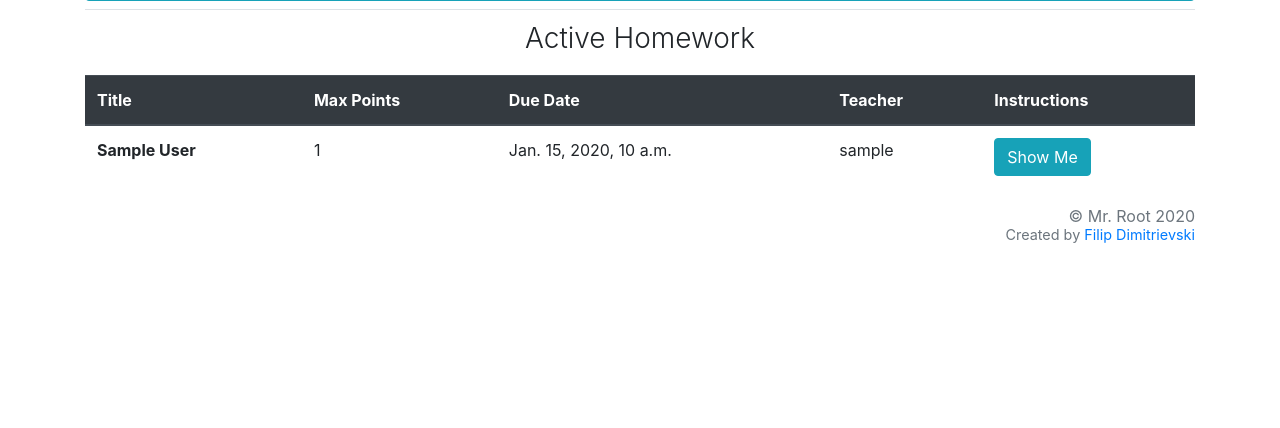
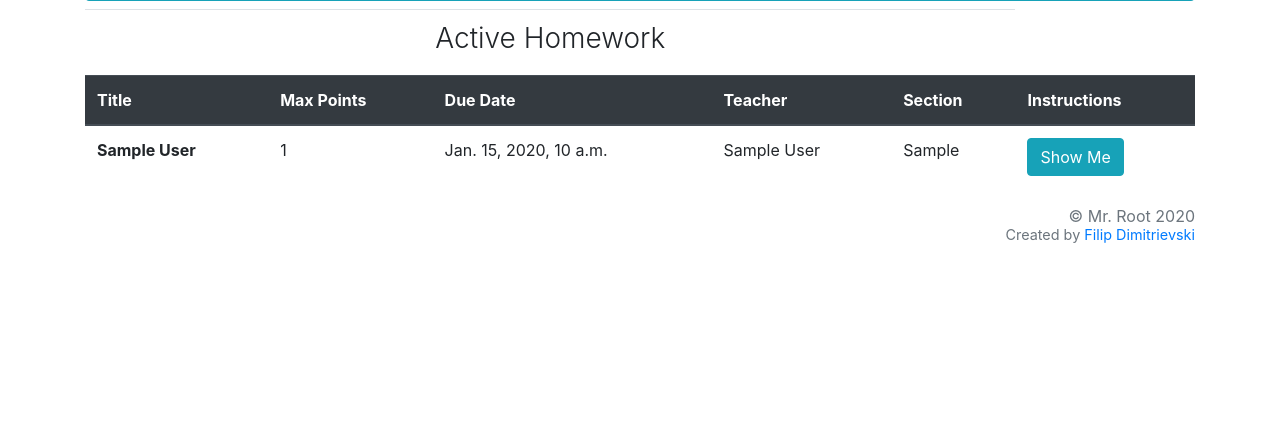
Before and after one commit to Synyster991/darkoont, a Django app: template accounts/templates/accounts/studentHome.html in a window 1280 px wide. Shown: the part 356-784 px from the top of the page. Run offline with Django 3.2, Linux system fonts and the light colour scheme; the template is opened without the code that fills it: values that come from a table or form of the project are taken from there, others are empty; a user stored in the database is signed in; tables that the repository leaves empty hold one stand-in row (values such as "Sample post"); some libraries are stand-ins or nearby versions.

Commit message:
Multiple teacher traffic handeled. TODO edit html and improve sorting

```diff
--- a/accounts/templates/accounts/studentHome.html
+++ b/accounts/templates/accounts/studentHome.html
@@ -37,6 +37,7 @@
                     <th scope="col">Max Points</th>
                     <th scope="col">Due Date</th>
                     <th scope="col">Teacher</th>
+                    <th scope="col">Section</th>
                     <th scope="col">Instructions</th>
                 </tr>
             </thead>
@@ -46,7 +47,8 @@
                     <th scope="row">{{ assignment.title }}</th>
                     <td>{{ assignment.maxPoint}}</td>
                     <td>{{ assignment.dueDate}}</td>
-                    <td>{{ assignment.teacherUser }}</td>
+                    <td>{{ assignment.teacherUser.first_name }} {{ assignment.teacherUser.last_name }}</td>
+                    <td>{{ assignment.section }}</td>
                     <td><a href="{% url 'detail' assignment.id %}"><button type="button" class="btn btn-info">Show
                                 Me</button></a></td>
                 </tr>
--- a/accounts/templates/accounts/teacherHome.html
+++ b/accounts/templates/accounts/teacherHome.html
@@ -91,6 +91,7 @@
                 </tr>
                 <tr>
                     <th scope="col">Full Name</th>
+                    <th scope="col">Section</th>
                     <th scope="col">Assignments (Click to Download)</th>
                 </tr>
             </thead>
@@ -100,6 +101,7 @@
                 <tr>
                     <td>{{ submittedAssignments.studentUser.first_name }}
                         {{ submittedAssignments.studentUser.last_name }}</td>
+                        <td>{{ submittedAssignments.assignment.section }}</td>
                     <td><a class="text-muted" href="{{ submittedAssignments.document.url }}"
                             download>{{ submittedAssignments.assignment.title }}</a></td>
                 </tr>
--- a/assignments/views.py
+++ b/assignments/views.py
@@ -7,7 +7,6 @@ from django.contrib import messages
 
 def create(request):
     availableSection = []
-    teacherGroup = Group.objects.get(name="Teacher").user_set.all()
 
     for group in request.user.groups.all():
         availableSection.append(group.name)
```
Also changed, not shown: accounts/views.py (+8 -2 lines).
